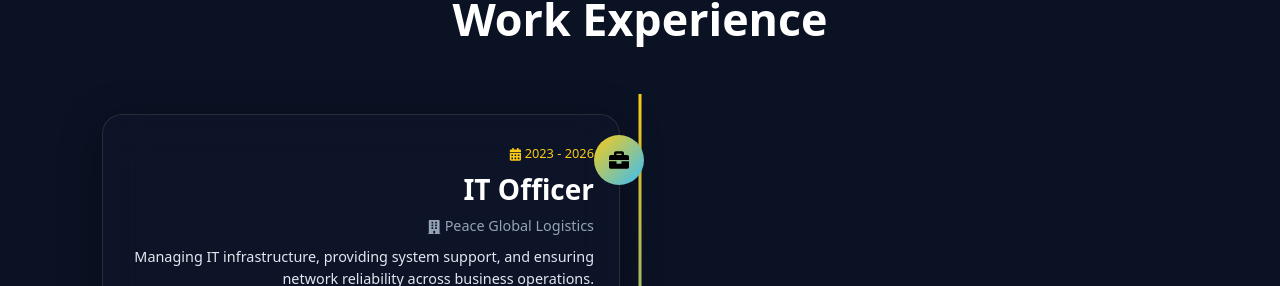
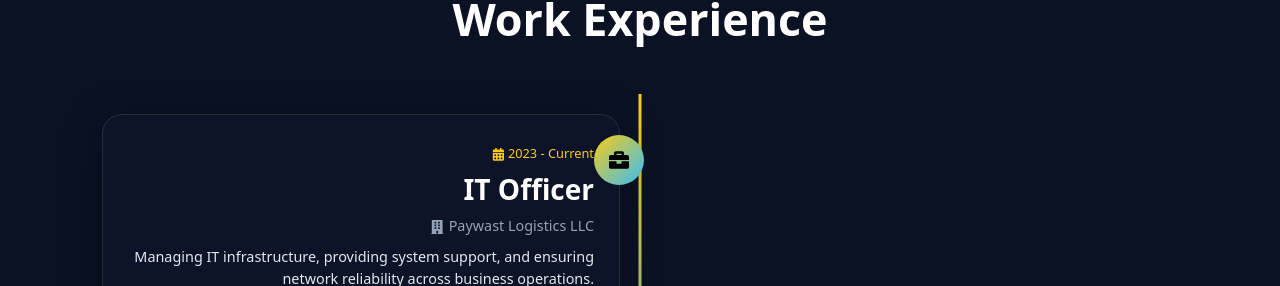
Before and after one commit to Shamsullah-Alizoi/ShamsALI-PortFolio, a React (Vite) app: page / in a window 1280 px wide. Shown: the part 2516-2802 px from the top of the page. Built offline with nearby package versions, Linux system fonts and the light colour scheme.

Commit message:
Update experience details in Experience component

```diff
--- a/src/portFolio/components/Experience.tsx
+++ b/src/portFolio/components/Experience.tsx
@@ -10,16 +10,16 @@ const Experience: React.FC = () => {
   const experiences = [
     {
       title: "IT Officer",
-      company: "Peace Global Logistics",
-      year: "2023 - 2026",
+      company: "Paywast Logistics LLC",
+      year: "2023 - Current",
       icon: <FaBriefcase />,
       description:
-        "Managing IT infrastructure, providing system support, and ensuring network reliability across business operations.",
+        "Managing IT infrastructure, providing system support, and ensuring network reliability across business operations."
     },
     {
       title: "IT Assistant",
       company: "KIMS Medical Complex",
-      year: "2021 - 2023",
+      year: "2022 - 2023",
       icon: <FaLaptopCode />,
       description:
         "Handled system maintenance, troubleshooting, and supported medical IT systems and networking.",
```
